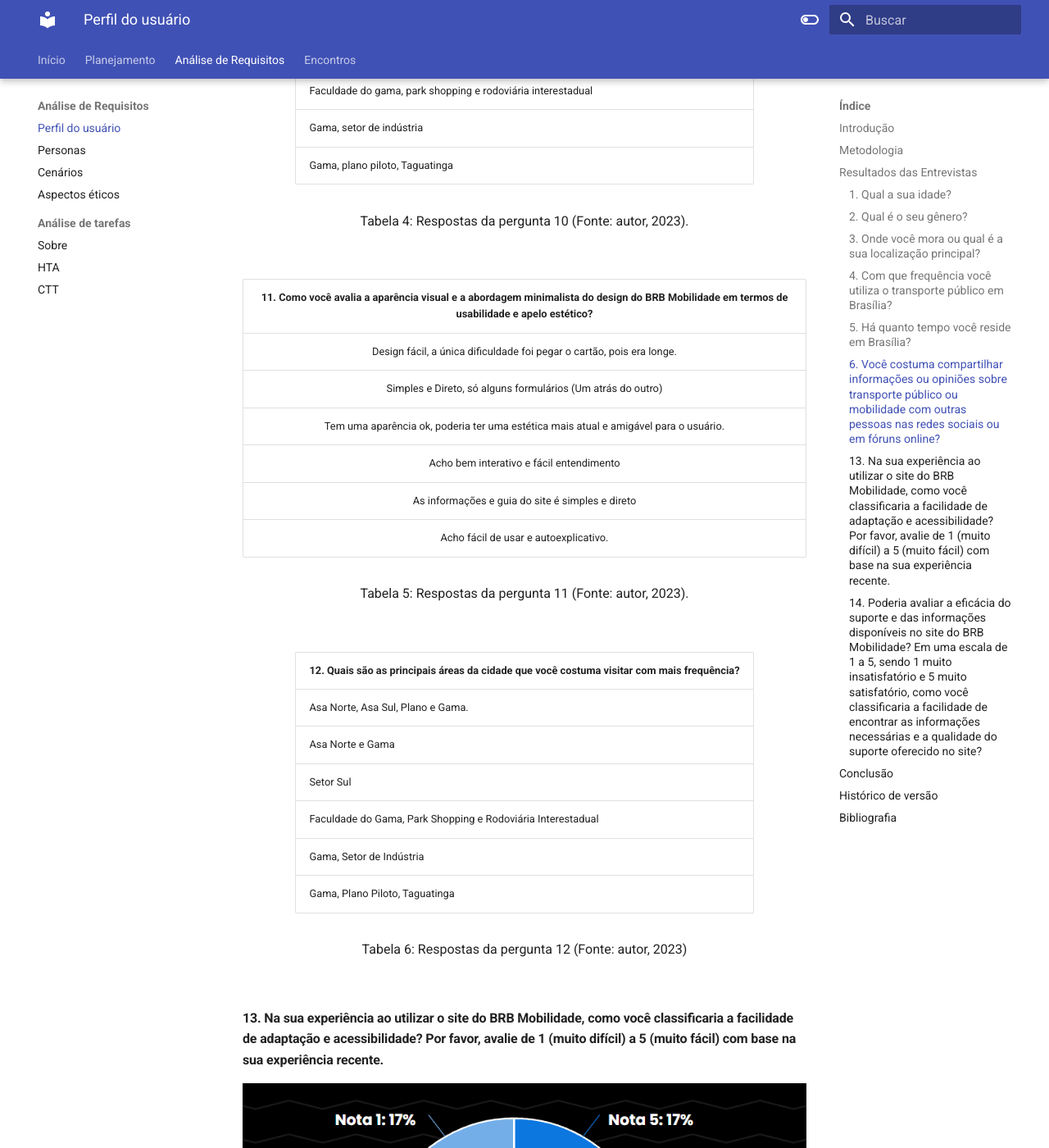
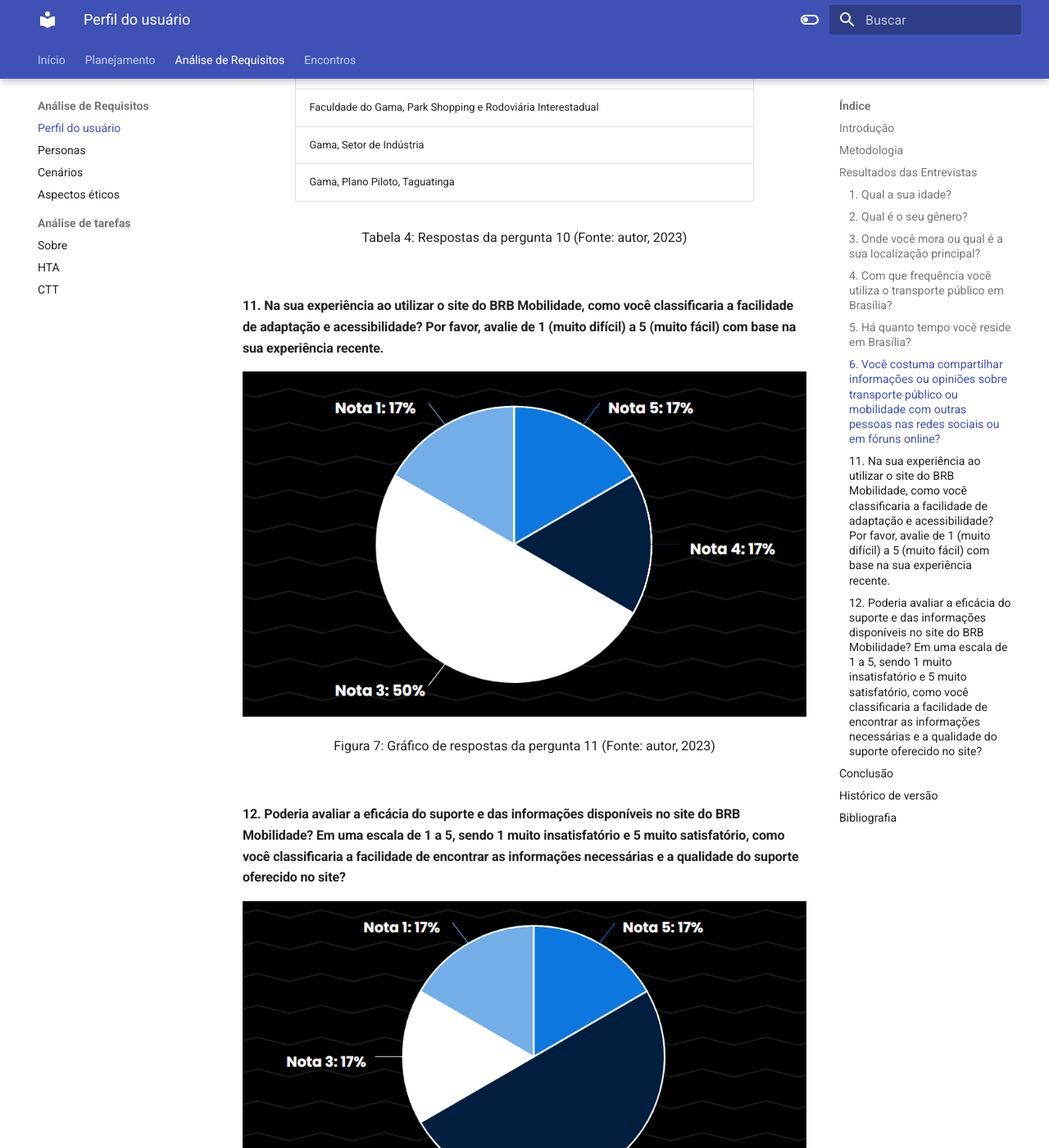
Before and after one commit to Interacao-Humano-Computador/2023.2--BRB-Mobilidade, an MkDocs documentation site: the page built from docs/analiseRequisitos/perfil_do_usuario.md, in a window 1280 px wide and 1400 px high, scrolled down 5641 px. Shown: the whole window at 82% size. Built offline with MkDocs 1.6.1 and Material for MkDocs 9.7.7, drawn with Linux system fonts in a browser that asks for light colours; some of the changed text lies outside the part shown.

Commit message:
corrigindo legendas perfil usuario

```diff
--- a/docs/analiseRequisitos/perfil_do_usuario.md
+++ b/docs/analiseRequisitos/perfil_do_usuario.md
@@ -85,71 +85,7 @@
 
 <br>
 
-<div style="text-align: center; margin: 0 auto;">
-    <table>
-        <tr>
-            <th>7. Com que frequência você utiliza o transporte público em Brasília?</th>
-        </tr>
-        <tr>
-            <td>Todos os dias</td>
-        </tr>
-        <tr>
-            <td>Diariamente</td>
-        </tr>
-        <tr>
-            <td>Todos os dias</td>
-        </tr>
-        <tr>
-            <td>Todos os dias</td>
-        </tr>
-        <tr>
-            <td>Diariamente</td>
-        </tr>
-        <tr>
-            <td>Todos os dias</td>
-        </tr>
-    </table>
-    <caption style="caption-side: bottom;"> Tabela 1: Respostas da pergunta 7 (Fonte: autor, 2023)</caption>
-</div>
-
-
-<br>
-
-<div style="text-align: center; margin: 0 auto;">
-    <table>
-        <tr>
-            <th>8. Com que frequência você utiliza o transporte público em Brasília?</th>
-        </tr>
-        <tr>
-            <td>Todos os dias</td>
-        </tr>
-        <tr>
-            <td>Diariamente</td>
-        </tr>
-        <tr>
-            <td>Todos os dias</td>
-        </tr>
-        <tr>
-            <td>1x na semana</td>
-        </tr>
-        <tr>
-            <td>Diariamente</td>
-        </tr>
-        <tr>
-            <td>Todos os dias</td>
-        </tr>
-    </table>
-    <div style="text-align: center">
-        <p>
-            Tabela 2: Respostas da pergunta 8 (Fonte: autor, 2023).
-        </p>
-    </div>
-</div>
-
-
-<br>
-
-| 9. Você utiliza algum tipo de benefício tarifário, como descontos para estudantes ou passes mensais, ao utilizar o transporte público?|
+| 7. Você utiliza algum tipo de benefício tarifário, como descontos para estudantes ou passes mensais, ao utilizar o transporte público?|
 |:---------------------------------------------------------------:|
 | Não |
 | Sim, o cartão estudantil me permite passes mensais.|
@@ -160,7 +96,7 @@
 
 <div style="text-align: center">
     <p>
-        Tabela 3: Respostas da pergunta 9 (Fonte: autor, 2023).
+        Tabela 1: Respostas da pergunta 7 (Fonte: autor, 2023).
     </p>
 </div>
 
@@ -191,7 +127,7 @@
     </table>
     <div style="text-align: center">
         <p>
-            Tabela 4: Respostas da pergunta 10 (Fonte: autor, 2023).
+            Tabela 2: Respostas da pergunta 8 (Fonte: autor, 2023).
         </p>
     </div>
 </div>
@@ -210,7 +146,7 @@
 
 <div style="text-align: center">
     <p>
-        Tabela 5: Respostas da pergunta 11 (Fonte: autor, 2023).
+        Tabela 3: Respostas da pergunta 9(Fonte: autor, 2023).
     </p>
 </div>
 
@@ -240,27 +176,27 @@
             <td>Gama, Plano Piloto, Taguatinga</td>
         </tr>
     </table>
-    <caption>Tabela 6: Respostas da pergunta 12 (Fonte: autor, 2023)</caption>
+    <caption>Tabela 4: Respostas da pergunta 10 (Fonte: autor, 2023)</caption>
 </div>
 
 <br>
 
-#### 13. Na sua experiência ao utilizar o site do BRB Mobilidade, como você classificaria a facilidade de adaptação e acessibilidade? Por favor, avalie de 1 (muito difícil) a 5 (muito fácil) com base na sua experiência recente.
+#### 11. Na sua experiência ao utilizar o site do BRB Mobilidade, como você classificaria a facilidade de adaptação e acessibilidade? Por favor, avalie de 1 (muito difícil) a 5 (muito fácil) com base na sua experiência recente.
 
 ![Gráfico Facilidade](../assets/perfilUsuario/graficoNota1.png)
 
 <div style="text-align: center">
-    <p>Figura 7: Gráfico de respostas da pergunta 13 (Fonte: autor, 2023)</p>
+    <p>Figura 7: Gráfico de respostas da pergunta 11 (Fonte: autor, 2023)</p>
 </div>
 
 <br>
 
-#### 14. Poderia avaliar a eficácia do suporte e das informações disponíveis no site do BRB Mobilidade? Em uma escala de 1 a 5, sendo 1 muito insatisfatório e 5 muito satisfatório, como você classificaria a facilidade de encontrar as informações necessárias e a qualidade do suporte oferecido no site?
+#### 12. Poderia avaliar a eficácia do suporte e das informações disponíveis no site do BRB Mobilidade? Em uma escala de 1 a 5, sendo 1 muito insatisfatório e 5 muito satisfatório, como você classificaria a facilidade de encontrar as informações necessárias e a qualidade do suporte oferecido no site?
 
 ![Gráfico Eficácia](../assets/perfilUsuario/graficoNota2.png)
 
 <div style="text-align: center">
-    <p>Figura 8: Gráfico de respostas da pergunta 14 (Fonte: autor, 2023)</p>
+    <p>Figura 8: Gráfico de respostas da pergunta 12 (Fonte: autor, 2023)</p>
 </div>
 
 
```
Also changed, not shown: other parts of docs/analiseRequisitos/perfil_do_usuario.md (+3 -3 lines).
